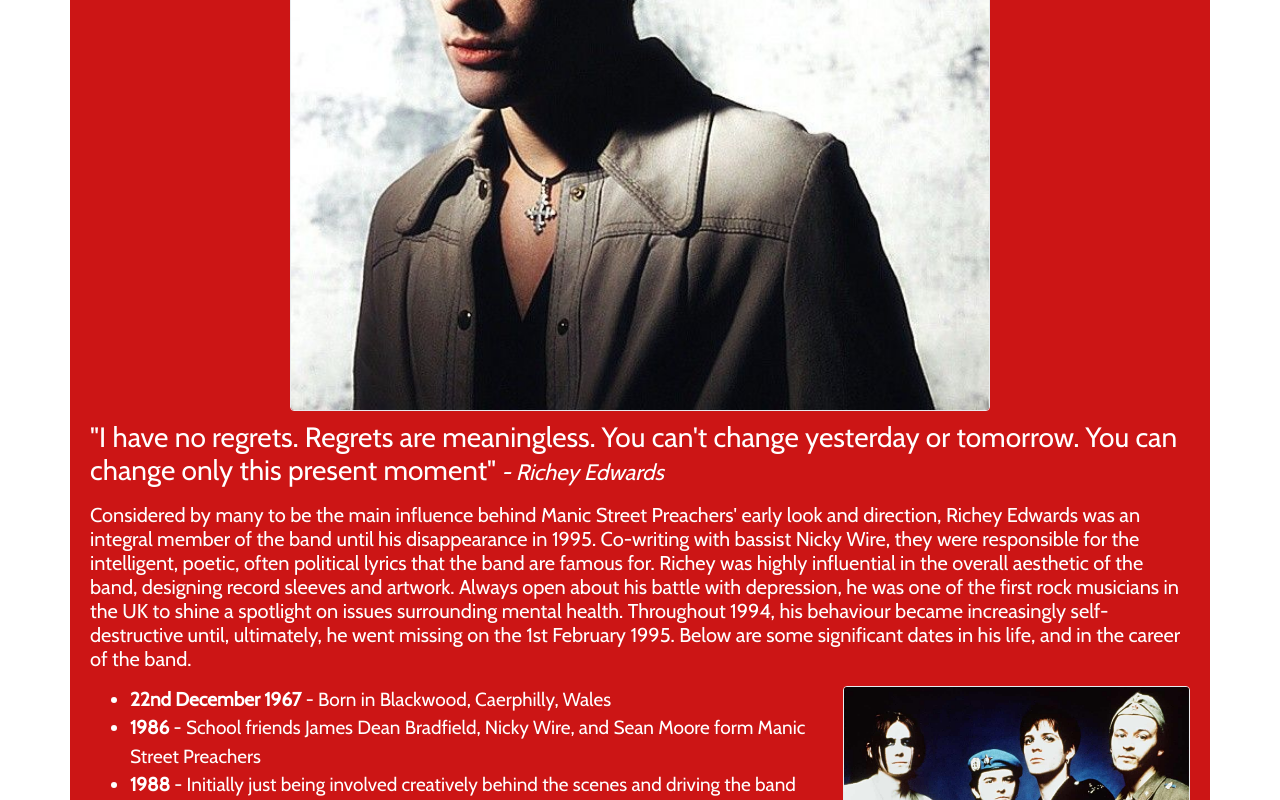
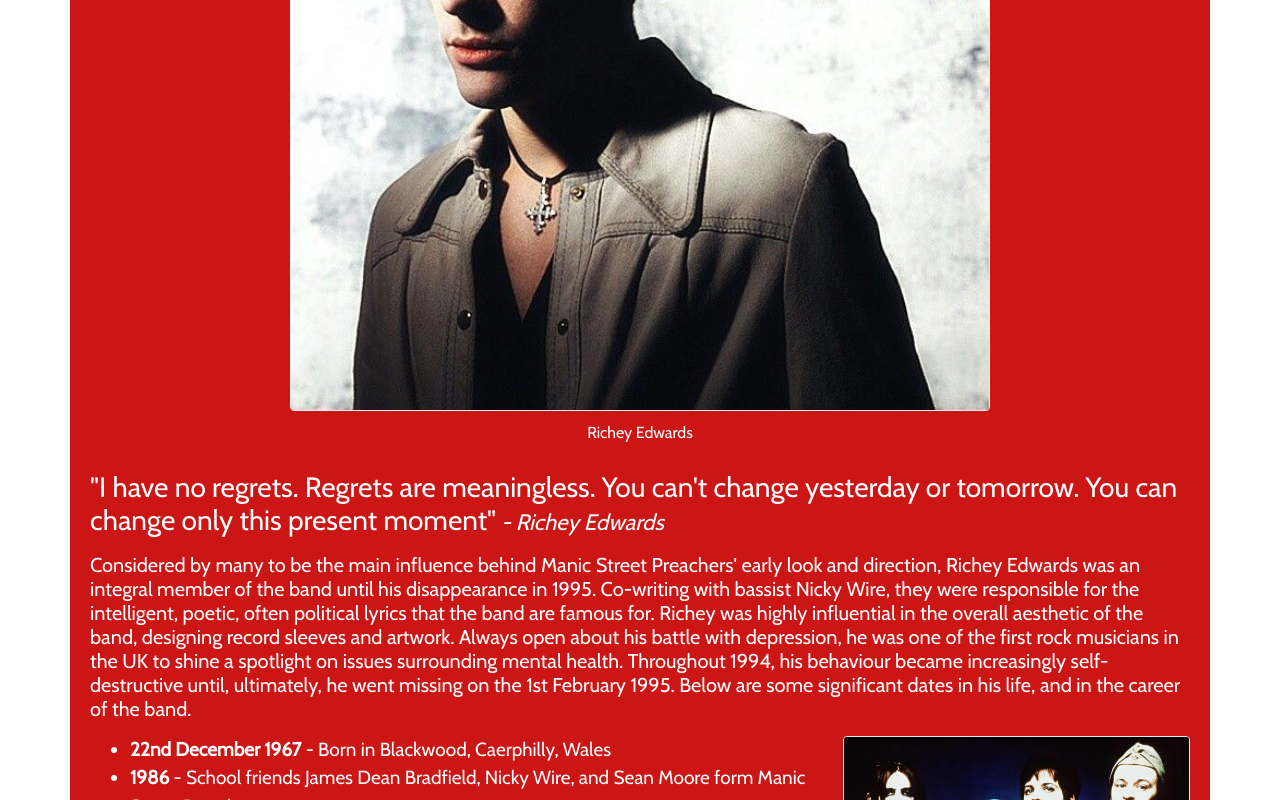
Before and after one commit to tupelobound/tribute-page, a plain HTML site: page index.html in a window 1280 px wide. Shown: the part 434-1234 px from the top of the page. Drawn offline with nearby package versions, Linux system fonts and the light colour scheme.

Commit message:
Updated html and added JS

```diff
--- a/index.html
+++ b/index.html
@@ -9,22 +9,23 @@
 
   <body cz-shortcut-listen="true">
     <!-- Bootstrap responsive container -->
-    <div class="container">
+    <div id="main" class="container">
       <!-- Main title of the page. Use h1 tags -->
-      <h1 class="text-center">Richey Edwards</h1>
+      <h1 id="title" class="text-center">Richey Edwards</h1>
       <h4 id="subheading" class="text-center">Former lyricist and rhythm guitarist with Welsh rock band Manic Street
          Preachers</h4>
       <!-- div to hold and center the main photo, used inline styling to practice and for convenience -->
-      <div class="text-center" style="padding-bottom:10px">
-        <img id="mainpic" class="img-fluid rounded border" style="width:700px" src="images/richey-shadow.jpeg"
+      <div id="img-div" class="text-center" style="padding-bottom:10px">
+        <img id="image" class="img-fluid rounded border" style="width:700px" src="images/richey-shadow.jpeg"
          alt="Richey Edwards moody pose">
+        <p id="img-caption">Richey Edwards</p>
       </div>
       <div>
         <h3 id="quote">"I have no regrets. Regrets are meaningless. You can't change yesterday or tomorrow. You can change
            only this present moment"<small><em> - Richey Edwards</em></small></h3>
       </div>
       <!-- div to hold a short introduction -->
-      <div>
+      <div id="tribute-info">
         <h5 id="intro">Considered by many to be the main influence behind Manic Street Preachers' early look and direction,
            Richey Edwards was an integral member of the band until his disappearance in 1995. Co-writing with bassist Nicky
            Wire, they were responsible for the intelligent, poetic, often political lyrics that the band are famous for.
@@ -84,7 +85,10 @@
         </div>
       </div>
       <h3 id="footer" class="text-center">You can read more about Richey's life, music, and disappearance
-        <a href="https://en.wikipedia.org/wiki/Richey_Edwards" aria-label="Richey Edwards on Wikipedia">here</a>.</h3>
+        <a href="https://en.wikipedia.org/wiki/Richey_Edwards" aria-label="Richey Edwards on Wikipedia"
+        id="tribute-link" target="_blank">here</a>.</h3>
     </div>
   </body>
+  <script src="https://cdn.freecodecamp.org/testable-projects-fcc/v1/bundle.js"></script>
+  <script src="js/script.js"></script>
 </html>
--- /dev/null
+++ b/js/script.js
@@ -0,0 +1,3 @@
+// coded by @ChaituVR
+const projectName = 'tribute-page';
+localStorage.setItem('example_project', 'Tribute Page');
```
